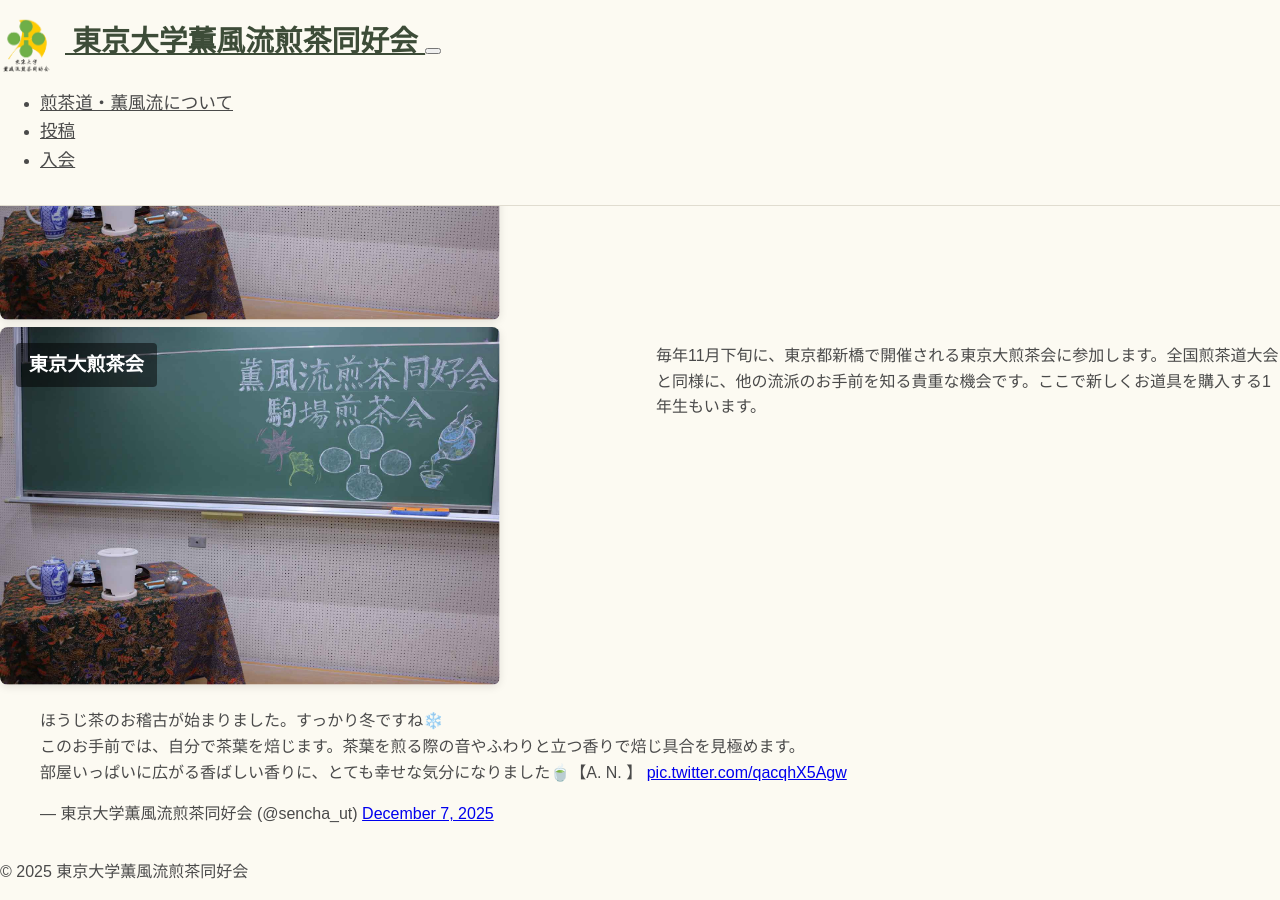
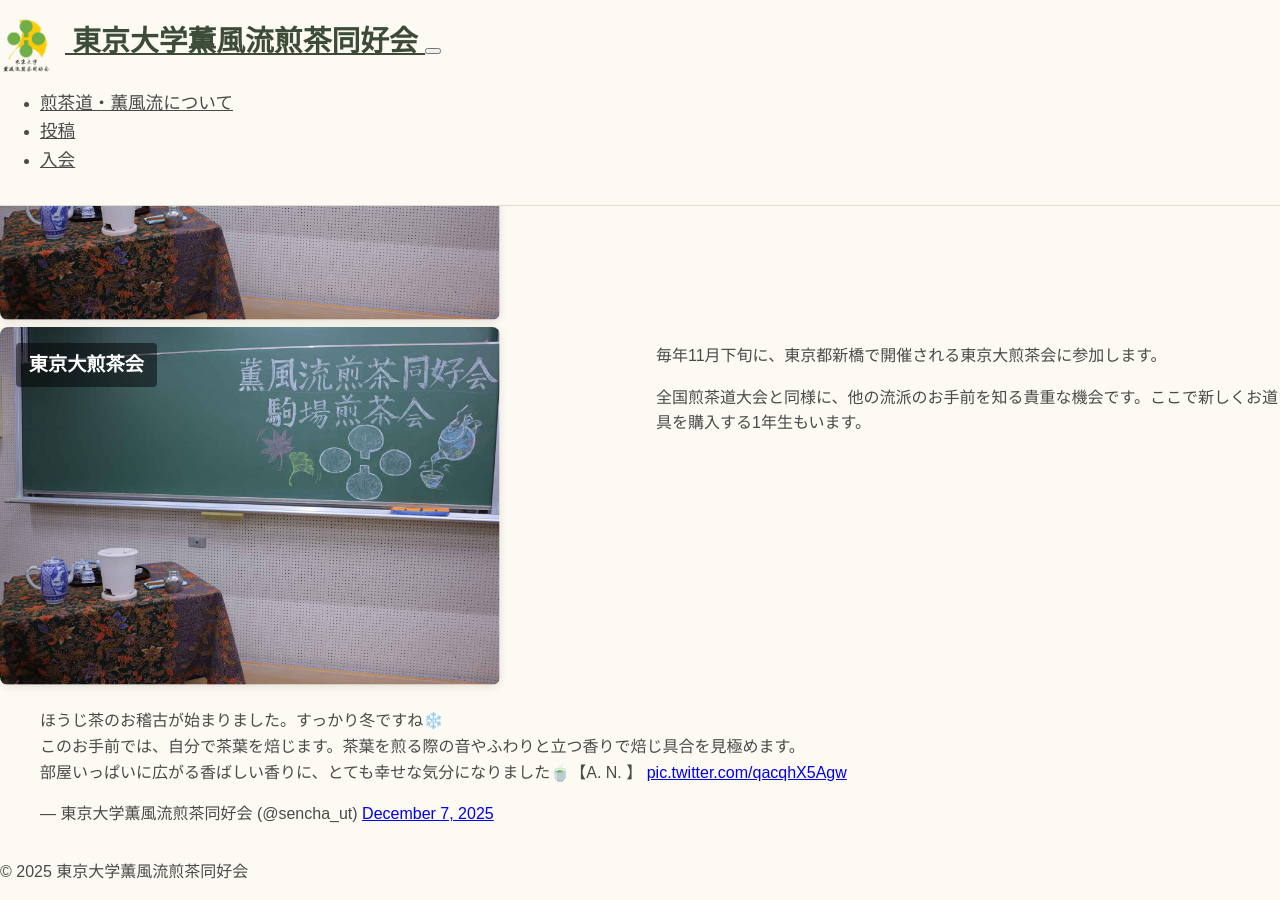
Before and after one commit to citrusml/sencha_ut, a Jekyll site: the page built from index.html, in a window 1280 px wide and 900 px high, scrolled down 2957 px. Built offline with Jekyll 4.4.1, drawn with Linux system fonts in a browser that asks for light colours; some web fonts are replaced; comment, search, counter and statistics services are not loaded.

Commit message:
home修正

```diff
--- a/index.html
+++ b/index.html
@@ -124,7 +124,10 @@
           </div>
           <div class="responsive-text">
             <p>
-              毎年11月下旬に、東京都新橋で開催される東京大煎茶会に参加します。全国煎茶道大会と同様に、他の流派のお手前を知る貴重な機会です。ここで新しくお道具を購入する1年生もいます。
+              毎年11月下旬に、東京都新橋で開催される東京大煎茶会に参加します。
+            </p>
+            <p>
+              全国煎茶道大会と同様に、他の流派のお手前を知る貴重な機会です。ここで新しくお道具を購入する1年生もいます。
             </p>
           </div>
         </div>
```
